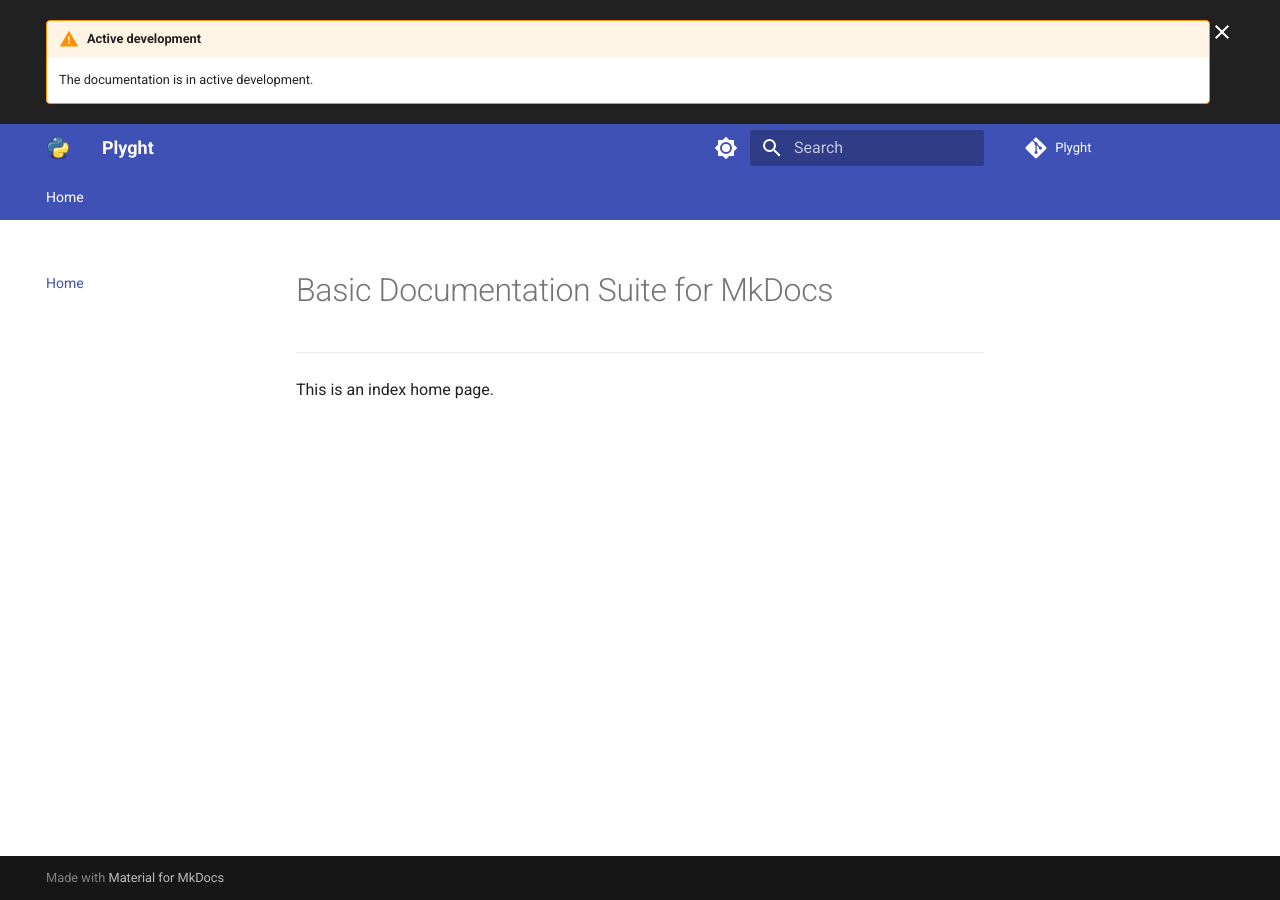
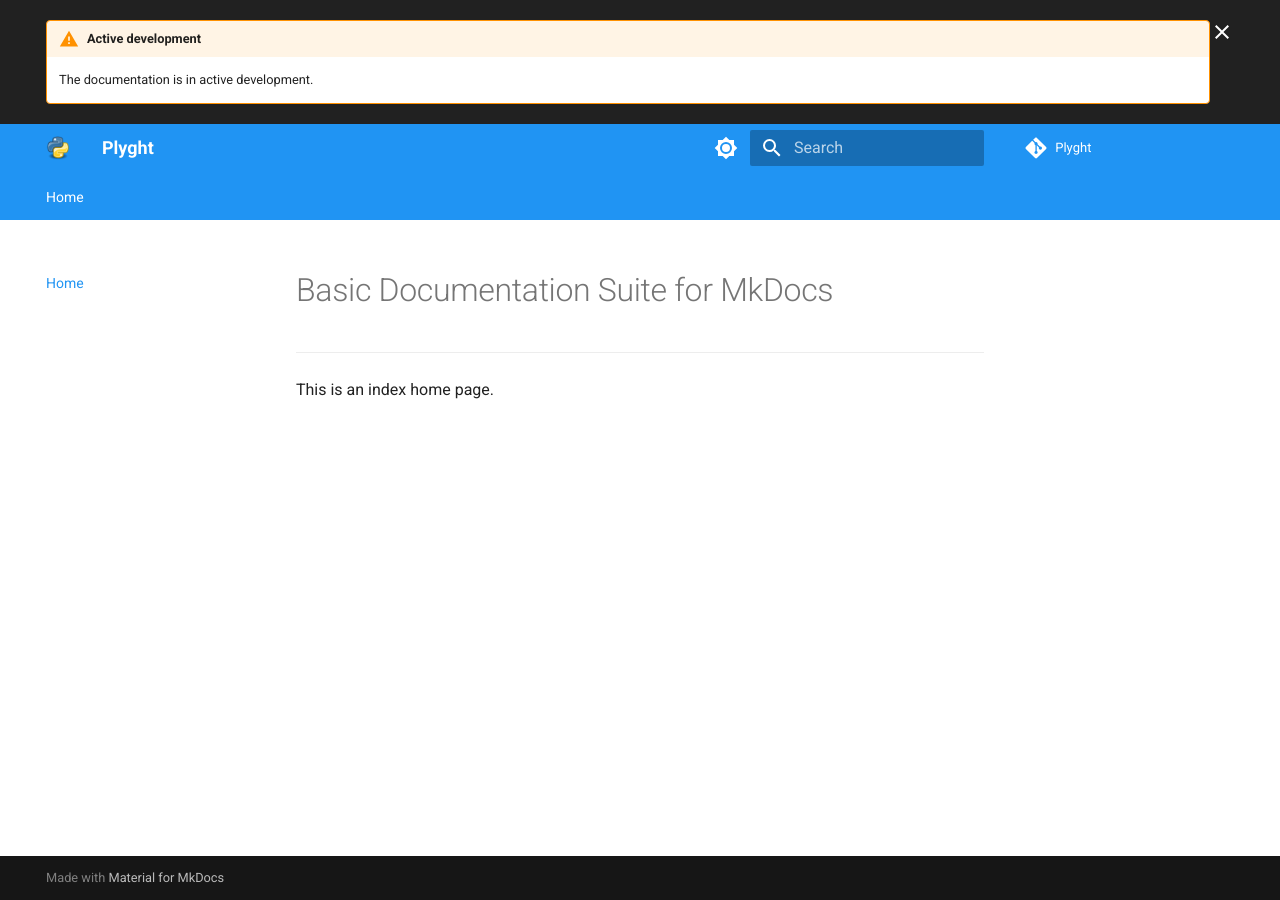
Before and after one commit to parkermmr/Plyght, an MkDocs documentation site: the page built from docs/index.md, in a window 1280 px wide. Built offline with MkDocs 1.6.1 and Material for MkDocs 9.7.7, drawn with Linux system fonts in a browser that asks for light colours; comment, search, counter and statistics services are not loaded.

Commit message:
docs(): Updated mkdocs style.

```diff
--- a/mkdocs.yml
+++ b/mkdocs.yml
@@ -32,11 +32,15 @@ theme:
     - navigation.tracking
   palette:
     - scheme: default
+      primary: blue
+      accent: deep orange
       toggle:
         icon: material/brightness-7
         name: Switch to dark mode
 
     - scheme: slate
+      primary: black
+      accent: deep orange
       toggle:
         icon: material/brightness-4
         name: Switch to light mode
```
